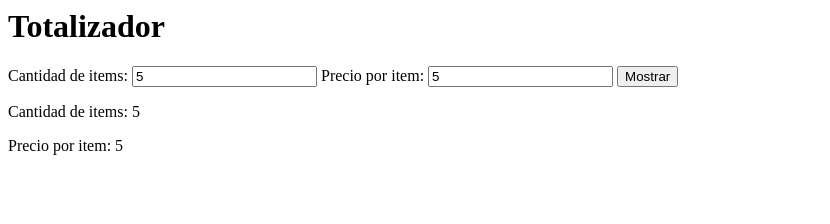
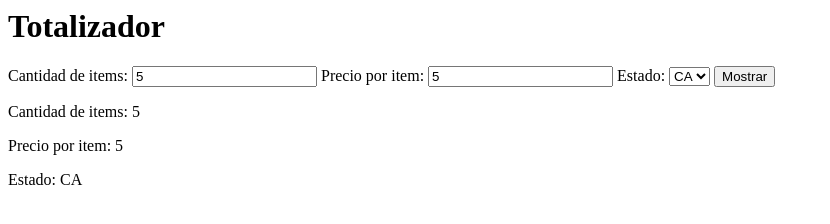
Before and after one commit to ibmg25/TotalizadorVentas, a website built with Parcel: page index.html in a window 1280 px wide. Both pictures are taken after typing "5", "5" into the empty fields and a click on the input "Mostrar". Shown: the whole page, without its empty margins (0-830 px from the left). Built offline with nearby package versions, Linux system fonts and the light colour scheme.

Commit message:
muestra Estado

```diff
--- a/index.html
+++ b/index.html
@@ -6,6 +6,14 @@
       <input type="number" id="cantidad-items" />
       <label for="precio-items">Precio por item:</label>
       <input type="number" id="precio-items" />
+      <label for="Estado">Estado:</label>
+      <select name="select" id="estado">
+        <option value="CA">CA</option>
+        <option value="TX">TX</option>
+        <option value="AL">AL</option>
+        <option value="NV">NV</option>
+        <option value="UT">UT</option>
+      </select>
       <input type="submit" value="Mostrar" id="mostrar-button" />
 
     </form>
--- a/src/presenter.js
+++ b/src/presenter.js
@@ -2,6 +2,7 @@ import {Ventas} from "./ventas";
 
 const cantidad = document.querySelector("#cantidad-items");
 const precio = document.querySelector("#precio-items");
+const estado = document.querySelector("#estado");
 const form = document.querySelector("#calcular-form");
 const div = document.querySelector("#resultado-div");
 
@@ -11,7 +12,9 @@ form.addEventListener("submit", (event) => {
   const ventas = new Ventas();
   const cant = Number.parseInt(cantidad.value);
   const prec = Number.parseInt(precio.value);
+  const est = estado.value;
 
   div.innerHTML = "<p> Cantidad de items: " + ventas.mostrarCantidad(cant) + "</p>";
   div.innerHTML += "<p> Precio por item: " + ventas.mostrarPrecio(prec) + "</p>";
+  div.innerHTML += "<p> Estado: " + ventas.mostrarEstado(est) + "</p>";
 });
--- a/src/ventas.js
+++ b/src/ventas.js
@@ -6,6 +6,10 @@ export class Ventas {
   mostrarPrecio(precio) {
     return precio
   }
+
+  mostrarEstado(estado) {
+    return estado
+  }
 }
 
 export default Ventas;
```
Also changed, not shown: src/ventas.test.js (+5 -0 lines).
